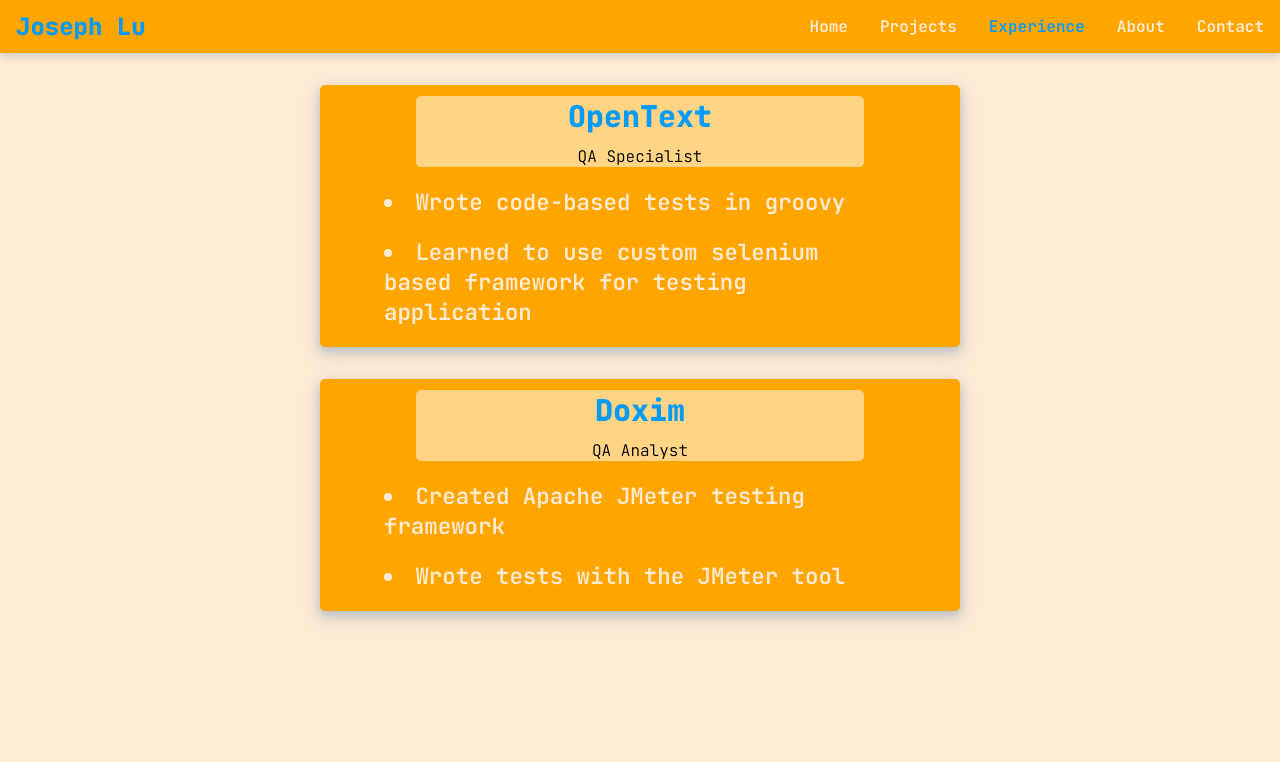
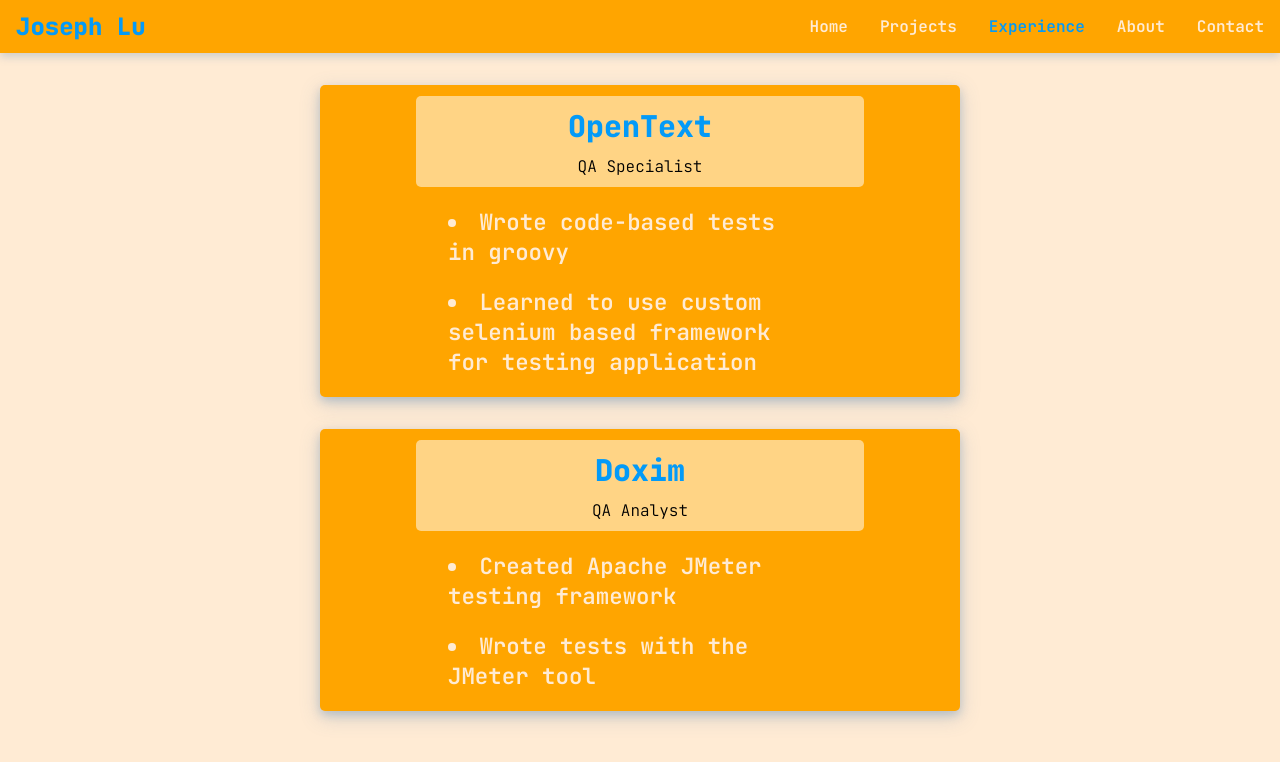
Before and after one commit to lu-joseph/lu-joseph.github.io, a JavaScript app: page /experience in a window 1280 px wide. Shown: the top 762 px of the page. Built offline with nearby package versions, Linux system fonts and the light colour scheme.

Commit message:
Updated experience page

```diff
--- a/src/Components/ExperienceEntry.js
+++ b/src/Components/ExperienceEntry.js
@@ -2,6 +2,7 @@
 
 const ExperienceEntry = (props) => {
   return (
+    <div className="experience-entry">
       <div className="entry-card">
         <div className="title-container">
           <div className="company-name title">{props.company}</div>
@@ -15,6 +16,7 @@
           </div>
         </div>
       </div>
+    </div>
   );
 };
 
--- a/src/css/ExperienceEntry.css
+++ b/src/css/ExperienceEntry.css
@@ -1,5 +1,5 @@
-.details-container {
-    width: 80%;
+.experience-entry .details-container {
+    width: 60%;
     margin: 20px auto;
 }
 
@@ -7,10 +7,20 @@
     overflow: auto;
 }
 
-/* .title-container {
+.job-role {
+    margin-bottom: 10px;
+}
+
+.title-container {
     overflow: auto;
-} */
+}
 
 .company-name {
     margin: 10px 0;
 }
+
+@media (max-width: 400px) {
+    .experience-entry > .details-container {
+        width: 80%;
+    }
+}
--- a/src/css/ProjectEntry.css
+++ b/src/css/ProjectEntry.css
@@ -134,10 +134,6 @@
     border-radius: 5px;
 }
 
-.visible-xs {
-    display: none;
-}
-
 /* Increase margins around entry content */
 @media (min-width: 1200px) {
     .details {
--- a/src/pages/Experience.js
+++ b/src/pages/Experience.js
@@ -1,4 +1,4 @@
-import ExperienceEntry from "../Components/ExperienceEntry";
+import ExperienceEntry from "../components/ExperienceEntry";
 
 const Experience = () => {
   const opentext_details = [
--- a/src/pages/Projects.js
+++ b/src/pages/Projects.js
@@ -1,4 +1,4 @@
-import ProjectEntry from "../Components/ProjectEntry";
+import ProjectEntry from "../components/ProjectEntry";
 import "../css/Projects.css";
 
 const Projects = () => {
```
Also changed, not shown: public/index.html (+0 -23 lines). Lines whose indentation alone changed are shown as unchanged.
